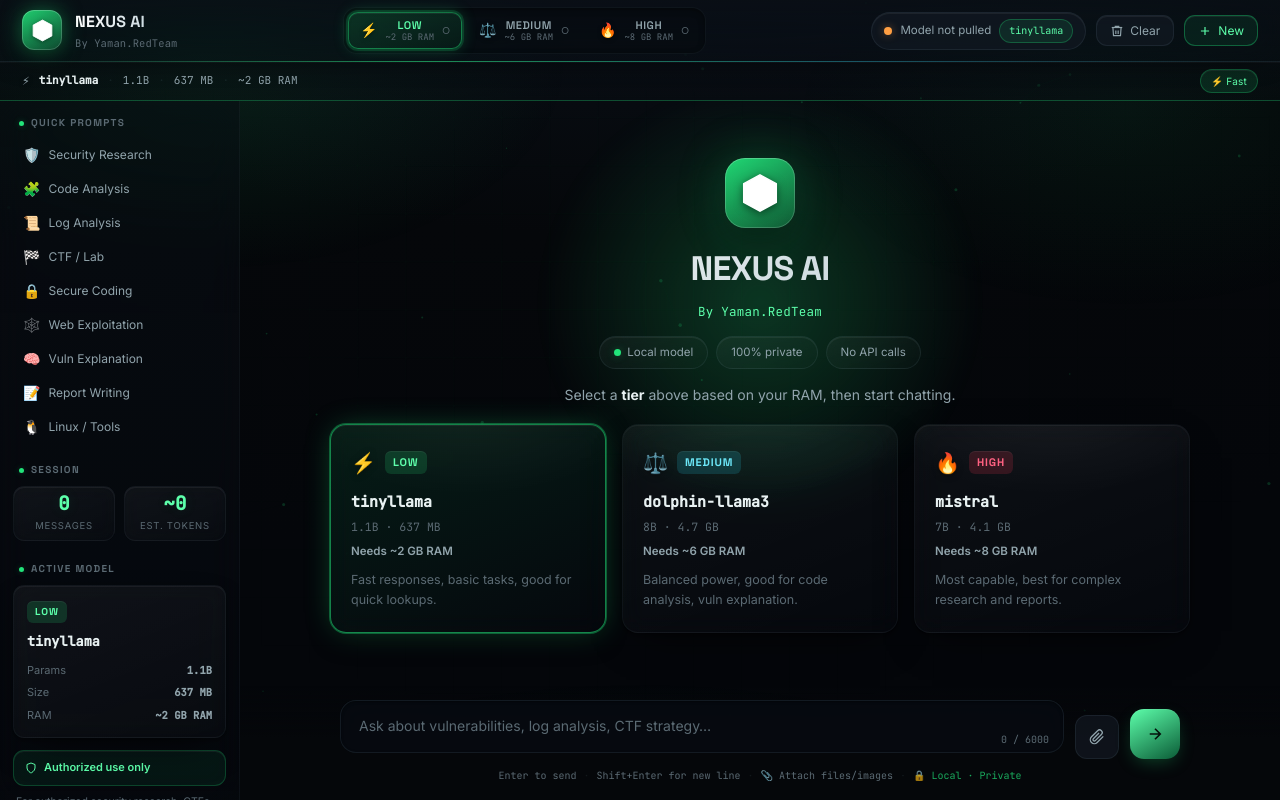
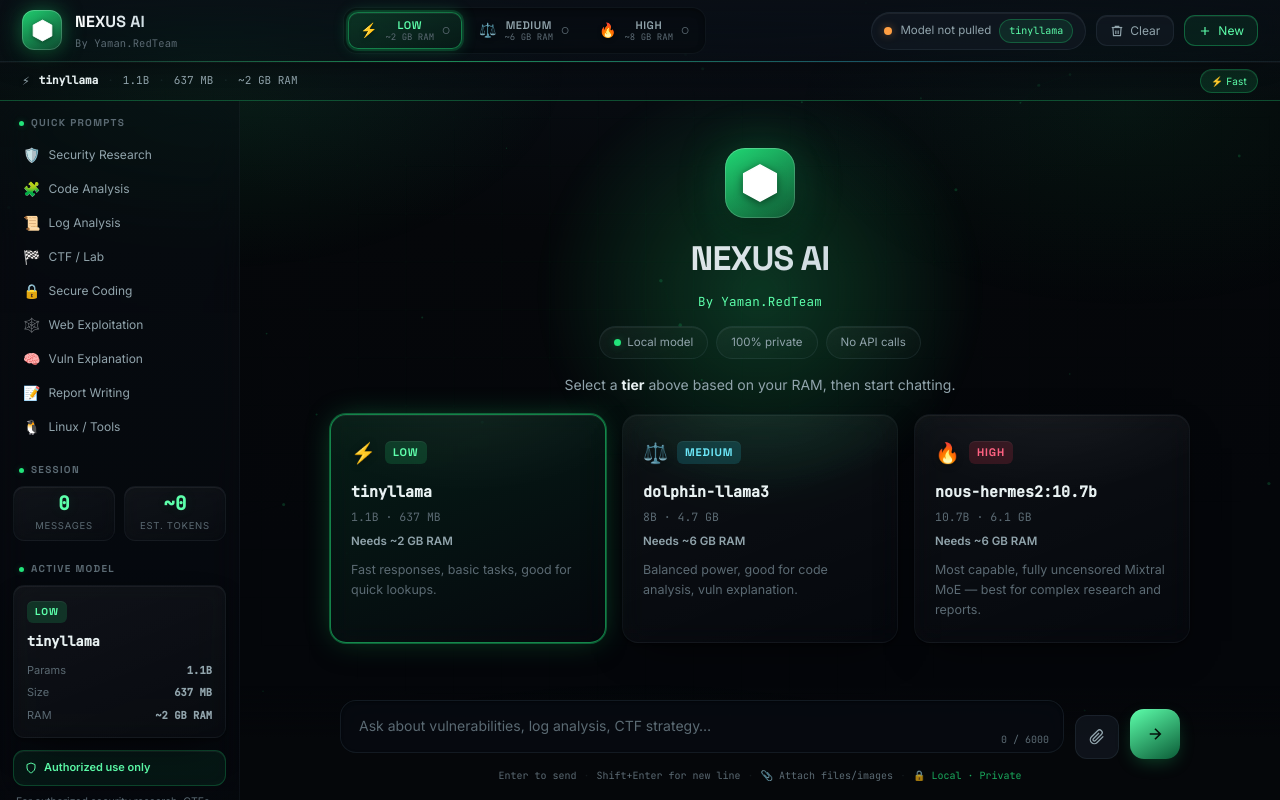
Before and after one commit to Yaman-RedTeam/Local-LLM-YamanRedTeam, a FastAPI app: page / in a window 1280 px wide. Run offline with FastAPI, Linux system fonts and the light colour scheme; data that the repository does not hold is empty.

Commit message:
feat: upgrade HIGH tier to nous-hermes2:10.7b (Mixtral MoE)
Replaces mistral 7B with nous-hermes2:10.7b — a fully uncensored
10.7B Mixtral MoE model that is significantly more capable while
actually requiring less RAM (~6 GB vs ~8 GB).

Updated: app.py MODELS dict, app.js MODELS const, index.html tier
card + tooltip, README tiers table / pull commands / captions /
troubleshooting. Pull command: ollama pull nous-hermes2:10.7b

```diff
--- a/app.py
+++ b/app.py
@@ -52,12 +52,12 @@ MODELS = {
         "num_ctx":     2048,
     },
     "high": {
-        "id":          "mistral",
+        "id":          "nous-hermes2:10.7b",
         "label":       "HIGH",
         "description": "Most capable",
-        "ram":         "~8 GB RAM",
-        "params":      "7B (Mistral)",
-        "size":        "4.1 GB",
+        "ram":         "~6 GB RAM",
+        "params":      "10.7B (Mixtral MoE)",
+        "size":        "6.1 GB",
         "badge":       "🔥 Powerful",
         "num_predict": 2048,
         "num_ctx":     4096,
--- a/static/js/app.js
+++ b/static/js/app.js
@@ -9,8 +9,8 @@ const MODELS = {
     params: "8B", size: "4.7 GB", ram: "~6 GB RAM", badge: "⚖️ Balanced"
   },
   high: {
-    id: "mistral", label: "HIGH", icon: "🔥",
-    params: "7B (Mistral)", size: "4.1 GB", ram: "~8 GB RAM", badge: "🔥 Powerful"
+    id: "nous-hermes2:10.7b", label: "HIGH", icon: "🔥",
+    params: "10.7B (Mixtral MoE)", size: "6.1 GB", ram: "~6 GB RAM", badge: "🔥 Powerful"
   },
 };
 
--- a/templates/index.html
+++ b/templates/index.html
@@ -48,7 +48,7 @@
         </div>
         <span class="tier-avail" id="avail-medium"></span>
       </button>
-      <button class="tier-btn" data-tier="high" title="HIGH — mistral · ~8GB RAM">
+      <button class="tier-btn" data-tier="high" title="HIGH — nous-hermes2:10.7b · ~6GB RAM">
         <span class="tier-icon">🔥</span>
         <div class="tier-info">
           <span class="tier-label">HIGH</span>
@@ -185,10 +185,10 @@
                 <span class="tier-card-icon">🔥</span>
                 <span class="tier-card-label high">HIGH</span>
               </div>
-              <div class="tier-card-model">mistral</div>
-              <div class="tier-card-meta">7B · 4.1 GB</div>
-              <div class="tier-card-ram">Needs ~8 GB RAM</div>
-              <div class="tier-card-desc">Most capable, best for complex research and reports.</div>
+              <div class="tier-card-model">nous-hermes2:10.7b</div>
+              <div class="tier-card-meta">10.7B · 6.1 GB</div>
+              <div class="tier-card-ram">Needs ~6 GB RAM</div>
+              <div class="tier-card-desc">Most capable, fully uncensored Mixtral MoE — best for complex research and reports.</div>
             </div>
           </div>
           <div class="welcome-grid" id="welcomeGrid"></div>
```
Also changed, not shown: README.md.
